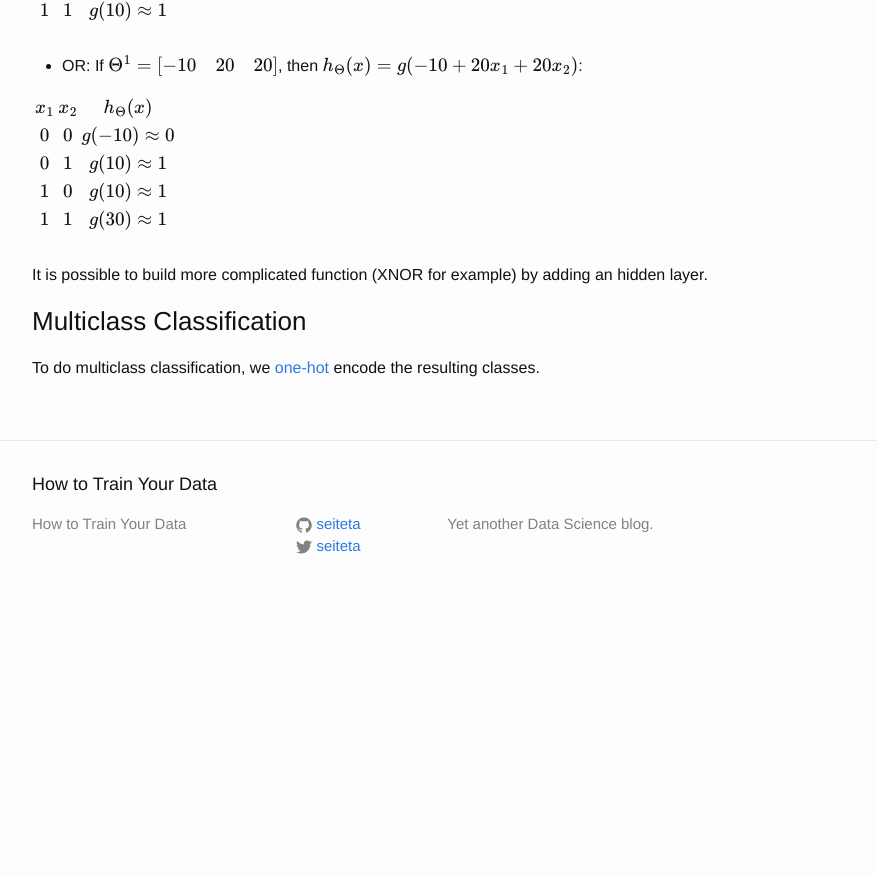
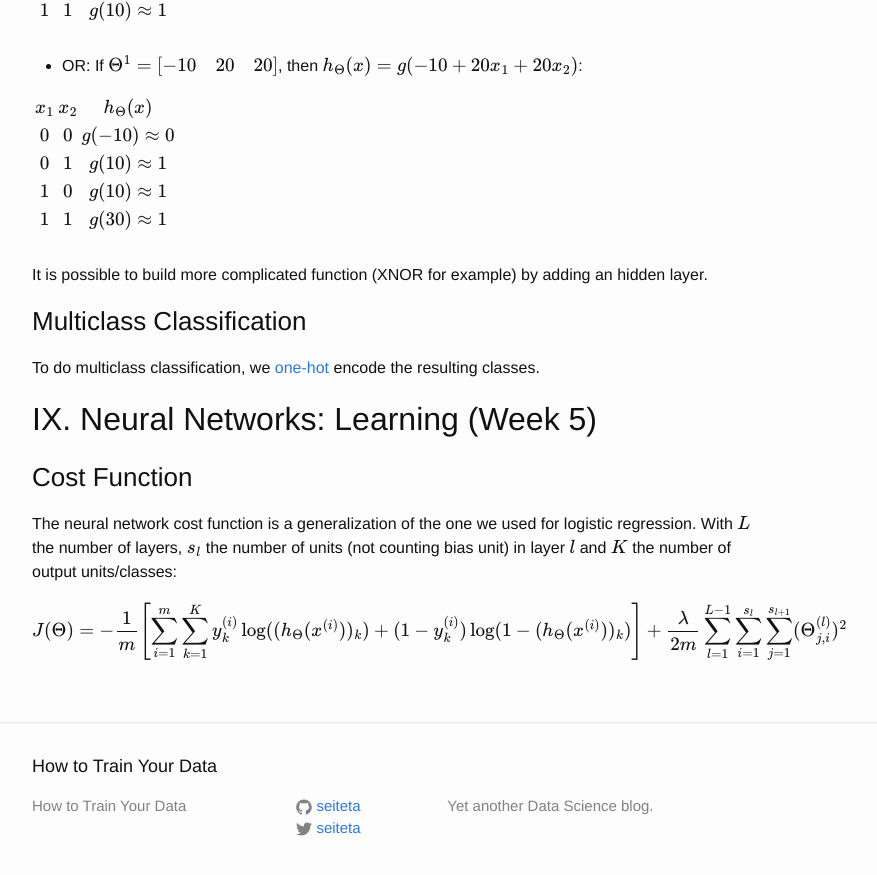
Before and after one commit to seiteta/seiteta.github.io_old, a Jekyll site: the page built from _posts/2014-12-04-machine-learning-notes.md, in a window 1280 px wide and 900 px high, scrolled down 9465 px. Shown: the top 875 px of the window, without its empty margins (238-1115 px from the left). Built offline with Jekyll 4.4.1, drawn with Linux system fonts in a browser that asks for light colours; formulas are drawn with MathJax 3; before the commit the page ends 10083 px from its top, so only the background shows below that.

Commit message:
Add ##IX ### Cost function

```diff
--- a/_posts/2014-12-04-machine-learning-notes.md
+++ b/_posts/2014-12-04-machine-learning-notes.md
@@ -345,3 +345,13 @@ It is possible to build more complicated function (XNOR for example) by adding a
 ### Multiclass Classification
 
 To do multiclass classification, we [one-hot](https://en.wikipedia.org/wiki/One-hot) encode the resulting classes.
+
+
+
+## IX. Neural Networks: Learning (Week 5)
+
+### Cost Function
+
+The neural network cost function is a generalization of the one we used for logistic regression. With $$L$$ the number of layers, $$s_l$$ the number of units (not counting bias unit) in layer $$l$$ and $$K$$ the number of output units/classes:
+
+$$J(\Theta) = - \frac{1}{m} \left[ \sum_{i=1}^m \sum_{k=1}^K y^{(i)}_k \log ((h_\Theta (x^{(i)}))_k) + (1 - y^{(i)}_k)\log (1 - (h_\Theta(x^{(i)}))_k)\right] + \frac{\lambda}{2m}\sum_{l=1}^{L-1} \sum_{i=1}^{s_l} \sum_{j=1}^{s_{l+1}} ( \Theta_{j,i}^{(l)})^2$$
```
